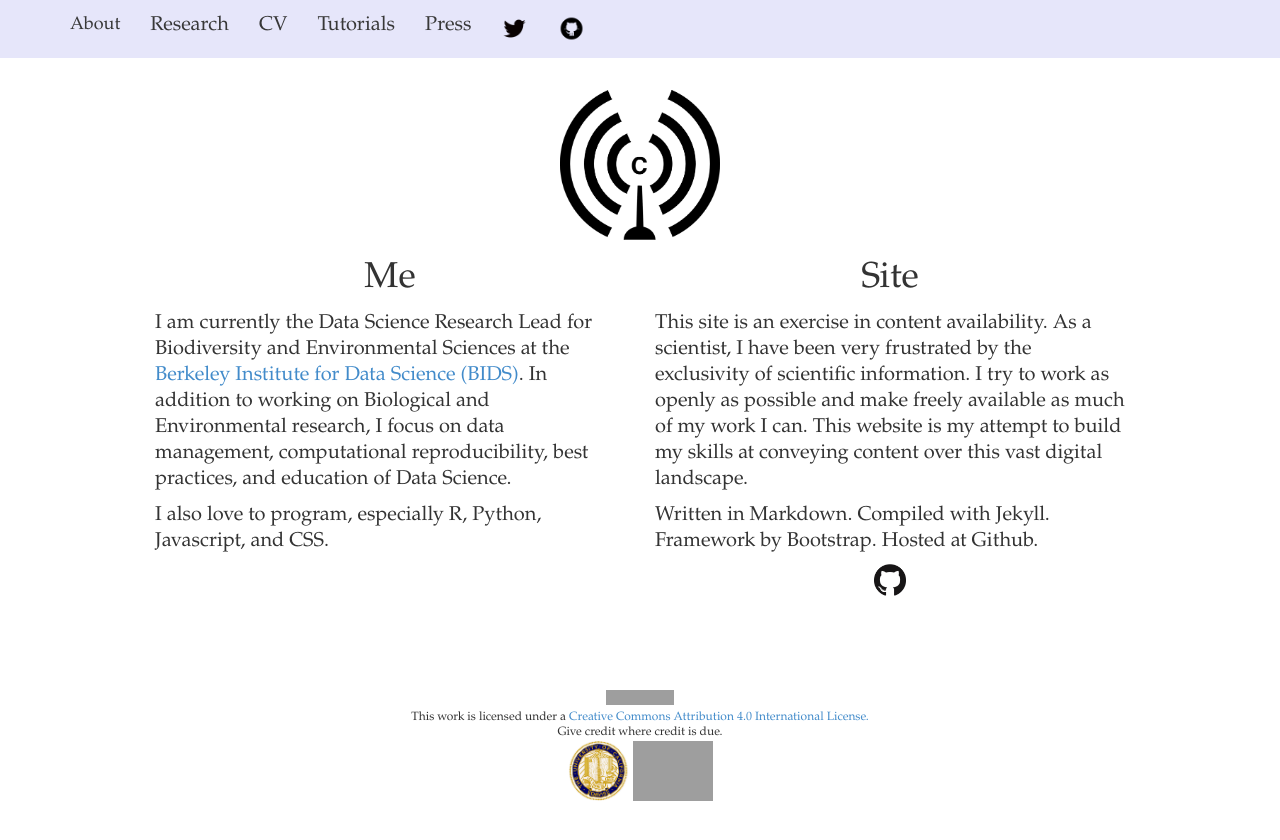
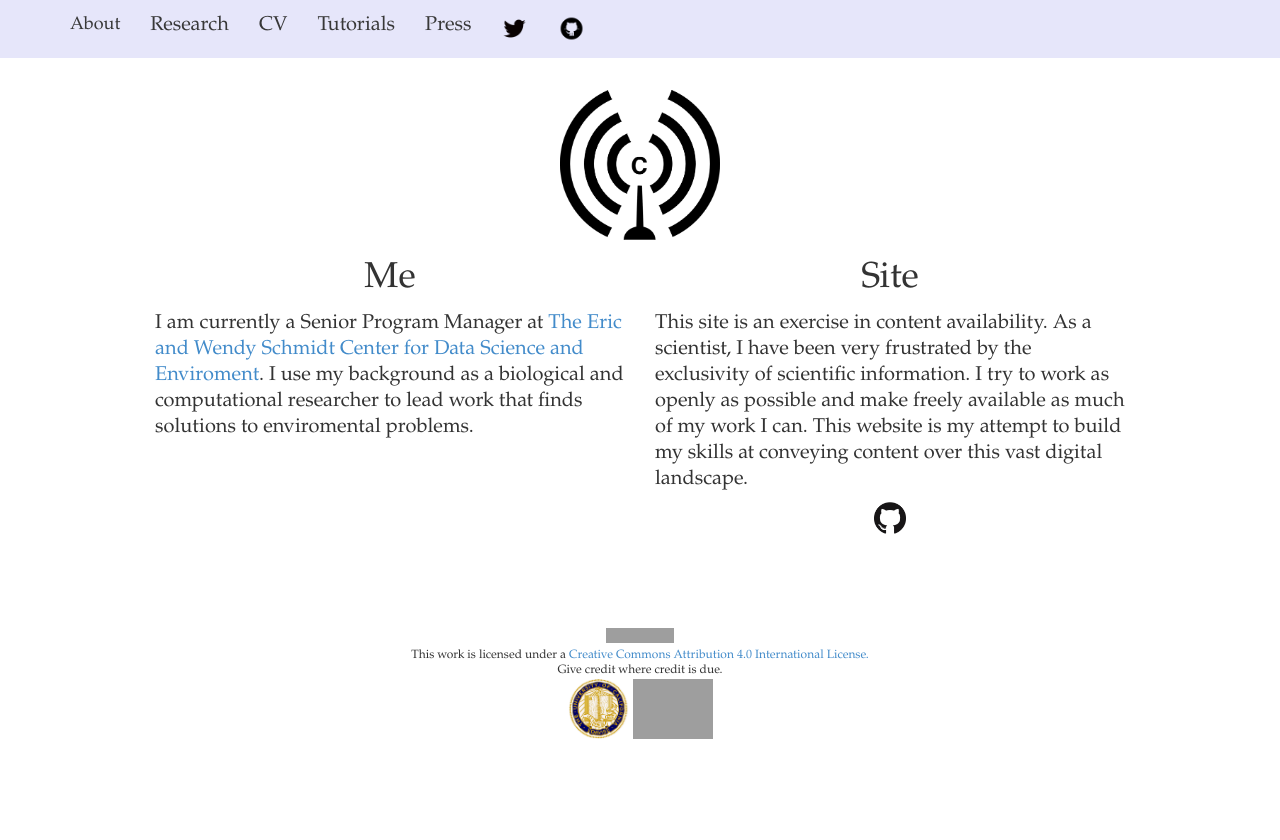
Before and after one commit to iamciera/creports, a Jekyll site: the page built from index.html, in a window 1280 px wide. Shown: the top 840 px of the page. Built offline with Jekyll 4.4.1, drawn with Linux system fonts in a browser that asks for light colours; nearby versions of some CDN libraries; the list of posts is cut into pages by our own code; grey boxes are pictures that could not be loaded.

Commit message:
updated front page

```diff
--- a/index.html
+++ b/index.html
@@ -25,9 +25,7 @@
                 </div>
 
             	<p>
-            	I am currently the Data Science Research Lead for Biodiversity and Environmental Sciences at the <a href = "https://bids.berkeley.edu/">Berkeley Institute for Data Science (BIDS)</a>.  In addition to working on Biological and Environmental research, I focus on data management, computational reproducibility, best practices, and education of Data Science.
-
-                <p>I also love to program, especially R, Python, Javascript, and CSS.</p>
+            	I am currently a Senior Program Manager at <a href = "https://dse.berkeley.edu/">The Eric and Wendy Schmidt Center for Data Science and Enviroment</a>. I use my background as a biological and computational researcher to lead work that finds solutions to enviromental problems.
             	</p>
 
             </div>
@@ -42,7 +40,6 @@
 
             	<p>This site is an exercise in content availability.  As a scientist, I have been very frustrated by the exclusivity of scientific information. I try to work as openly as possible and make freely available as much of my work I can.  This website is my attempt to build my skills at conveying content over this vast digital landscape. </p>
 
-                <p> Written in Markdown.  Compiled with Jekyll.  Framework by Bootstrap. Hosted at Github.</p>
                 <center><p>
                 <a href="https://github.com/iamciera/creports"><img src="{{ site.baseurl }}/img/GitHub-Mark-120px-plus.png" width="32"></a></p></center>
 
```
